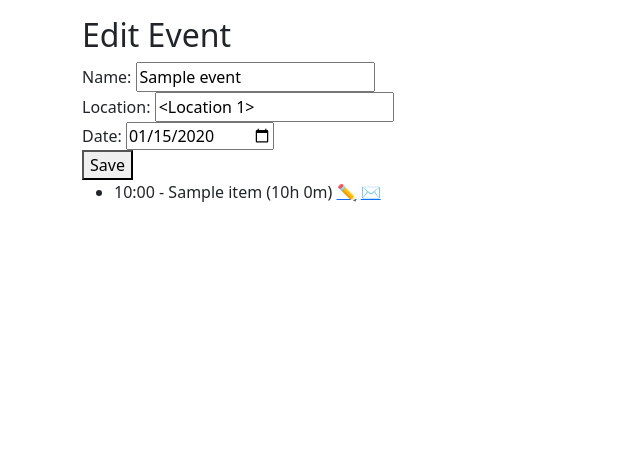
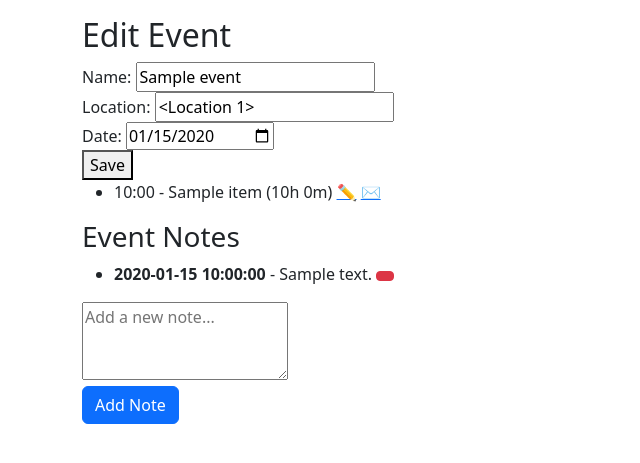
Before and after one commit to TechyByte/outreachAdmin, a Flask app: page /event/1 in a window 1280 px wide. Shown: the part 96-559 px from the top of the page, without its empty margins (0-640 px from the left). Run offline with Flask 3, Linux system fonts and the light colour scheme; the first user in the database is signed in; tables that the repository leaves empty hold one stand-in row (Sample ...).

Commit message:
Merge pull request #18
* Event notes 0.1

```diff
--- a/app.py
+++ b/app.py
@@ -22,6 +22,7 @@ app = Flask(__name__)
 app.config['SECRET_KEY'] = "supersecretkey"
 app.config['SQLALCHEMY_DATABASE_URI'] = 'sqlite:///database.db'
 app.config['SQLALCHEMY_TRACK_MODIFICATIONS'] = False
+app.config['DEBUG'] = True
 
 db.init_app(app)  # Initialize db with the app
 
--- a/models.py
+++ b/models.py
@@ -110,6 +110,23 @@ class Course(db.Model):
     events = db.relationship('Event', backref='course', order_by='Event.date.asc()', cascade='all, delete-orphan')
 
 
+class EventNote(db.Model):
+    id = db.Column(db.Integer, primary_key=True)
+    event_id = db.Column(db.Integer, db.ForeignKey('event.id'), nullable=False)
+    datetime = db.Column(db.DateTime, nullable=False)
+    user_id = db.Column(db.Integer, db.ForeignKey('user.id'), nullable=False)
+    hidden = db.Column(db.Boolean, default=False)
+    content = db.Column(db.Text, nullable=False)
+
+    def delete(self):
+        # Perform a soft delete by setting hidden=True
+        self.hidden = True
+        db.session.add(self)
+        db.session.commit()
+
+
+
+
 class Event(db.Model):
     id = db.Column(db.Integer, primary_key=True)
     name = db.Column(db.String(100), nullable=False)
@@ -119,12 +136,18 @@ class Event(db.Model):
 
     notes = db.relationship('EventNote', backref='event', order_by='EventNote.datetime.desc()')
 
+
+
     location_id = db.Column(db.Integer, db.ForeignKey('location.id'), nullable=True)  # Allow null if no location assigned
     location = db.relationship('Location', backref='events')
 
     date = db.Column(Date, nullable=True)
     agenda_items = db.relationship('AgendaItem', backref='event', order_by='AgendaItem.time.asc()',
                                    cascade='all, delete-orphan')
+
+    @property
+    def filtered_notes(self):
+        return EventNote.query.filter_by(event_id=self.id, hidden=False).order_by(EventNote.datetime.desc()).all()
 
     @property
     def status(self):
@@ -138,20 +161,6 @@ class Event(db.Model):
             return "Tentatively Scheduled"
         return "Unknown"
 
-
-class EventNote(db.Model):
-    id = db.Column(db.Integer, primary_key=True)
-    event_id = db.Column(db.Integer, db.ForeignKey('event.id'), nullable=False)
-    datetime = db.Column(db.DateTime, nullable=False)
-    user_id = db.Column(db.Integer, db.ForeignKey('user.id'), nullable=False)
-    hidden = db.Column(db.Boolean, default=False)
-    content = db.Column(db.Text, nullable=False)
-
-    def delete(self):
-        # Perform a soft delete by setting hidden=True
-        self.hidden = True
-        db.session.add(self)
-        db.session.commit()
 
 
 @event.listens_for(EventNote, 'before_delete')
--- a/permissions.yaml
+++ b/permissions.yaml
@@ -3,15 +3,21 @@ admin:
   edit_course: true
   edit_event: true
   edit_agenda_item: true
+  add_event_note: true
+  archive_event_note: true
 
 lecturer:
   view_schedule: true
   edit_course: false
   edit_event: false
   edit_agenda_item: true
+  add_event_note: true
+  archive_event_note: false
 
 school_contact:
   view_schedule: true
   edit_course: false
   edit_event: false
   edit_agenda_item: false
+  add_event_note: false
+  archive_event_note: false
--- a/routes/event_mgmt.py
+++ b/routes/event_mgmt.py
@@ -1,9 +1,9 @@
 from datetime import datetime, timedelta
 
 from flask import Blueprint, request, flash, redirect, url_for, render_template
-from flask_login import login_required
+from flask_login import login_required, current_user
 
-from models import Event, db, AgendaItem, User, Course, AgendaItemStatus
+from models import Event, db, AgendaItem, User, Course, AgendaItemStatus, EventNote
 from utils import check_permission
 
 bp = Blueprint('event_mgmt', __name__)
@@ -37,7 +37,51 @@ def edit_event(event_id):
         db.session.commit()
         flash('Event updated.')
         return redirect(url_for('dashboard.schedule'))
-    return render_template('edit_event.html', event=event, course=course)
+    return render_template('edit_event.html', event=event, course=course, notes=event.filtered_notes,
+                           can_add_note=check_permission('add_event_note'),
+                           can_archive_note=check_permission('archive_event_note'))
+
+
+@bp.route('/event/<int:event_id>/notes', methods=['GET', 'POST'])
+@login_required
+def notes(event_id):
+    event = Event.query.get_or_404(event_id)
+
+    # Check if the user has permission to add notes
+    can_add_note = check_permission('add_event_note')
+    can_archive_note = check_permission('archive_event_note')
+
+    if request.method == 'POST' and can_add_note:
+        content = request.form.get('content')
+        if content:
+            note = EventNote(
+                event_id=event_id,
+                user_id=current_user.id,
+                datetime=datetime.utcnow(),
+                content=content
+            )
+            db.session.add(note)
+            db.session.commit()
+            flash('Note added successfully.', 'success')
+            return redirect(url_for('event_mgmt.edit_event', event_id=event_id))
+
+        else:
+            flash('Note content cannot be empty.', 'danger')
+
+
+    return render_template('event_notes.html', event=event, notes=event.filtered_notes, can_add_note=can_add_note,
+                           can_archive_note=can_archive_note)
+
+
+@bp.route('/event_note/<int:note_id>/archive', methods=['POST'])
+@login_required
+@check_permission('archive_event_note')
+def archive_note(note_id):
+    note = EventNote.query.get_or_404(note_id)
+    event_id = note.event_id
+    note.delete()
+    flash('Note archived successfully.', 'success')
+    return redirect(url_for('event_mgmt.edit_event', event_id=event_id))
 
 
 @bp.route('/agenda_item/<int:item_id>', methods=['GET', 'POST'])
@@ -61,8 +105,10 @@ def edit_agenda_item(item_id):
             item.duration = timedelta(minutes=int(request.form['duration']))
         item.lecturer_id = request.form.get('lecturer_id') or None
         if request.form.get('status') is not None:
-            item.status = request.form.get('status') if request.form.get('status') in AgendaItemStatus.__members__ else None
+            item.status = request.form.get('status') if request.form.get(
+                'status') in AgendaItemStatus.__members__ else None
         db.session.commit()
         flash('Agenda item updated.')
         return redirect(url_for('event_mgmt.edit_event', event_id=item.event_id))
-    return render_template('edit_agenda_item.html', item=item, lecturers=lecturers, course=course, event=event, AgendaItemStatus=AgendaItemStatus)
+    return render_template('edit_agenda_item.html', item=item, lecturers=lecturers, course=course, event=event,
+                           AgendaItemStatus=AgendaItemStatus)
--- a/templates/edit_event.html
+++ b/templates/edit_event.html
@@ -15,4 +15,5 @@
         <button type="submit">Save</button>
     </form>
     {%  include '_edit_agenda.html' with context %}
+    {% include 'event_notes.html' with context %}
 {% endblock %}
--- /dev/null
+++ b/templates/event_notes.html
@@ -0,0 +1,24 @@
+<div>
+    <h3>Event Notes</h3>
+    <ul>
+        {% for note in notes %}
+            <li>
+                <strong>{{ note.datetime.strftime('%Y-%m-%d %H:%M:%S') }}</strong> - {{ note.content }}
+                {% if can_archive_note %}
+                    <form method="post" action="{{ url_for('event_mgmt.archive_note', note_id=note.id) }}" style="display:inline;">
+                        <button type="submit" class="btn btn-danger btn-sm" title="Archive Note">
+                            <i class="fa fa-trash"></i>
+                        </button>
+                    </form>
+                {% endif %}
+            </li>
+        {% endfor %}
+    </ul>
+
+    {% if can_add_note %}
+        <form method="post" action="{{ url_for('event_mgmt.notes', event_id=event.id) }}">
+            <textarea name="content" rows="3" placeholder="Add a new note..." required></textarea><br>
+            <button type="submit" class="btn btn-primary">Add Note</button>
+        </form>
+    {% endif %}
+</div>
```
